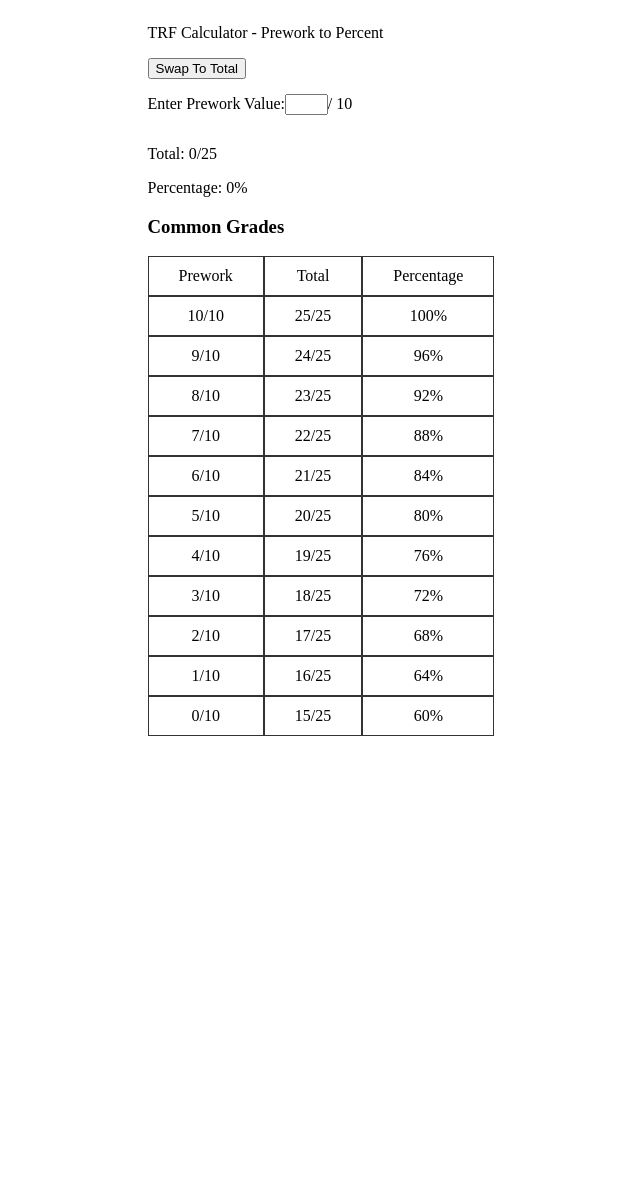
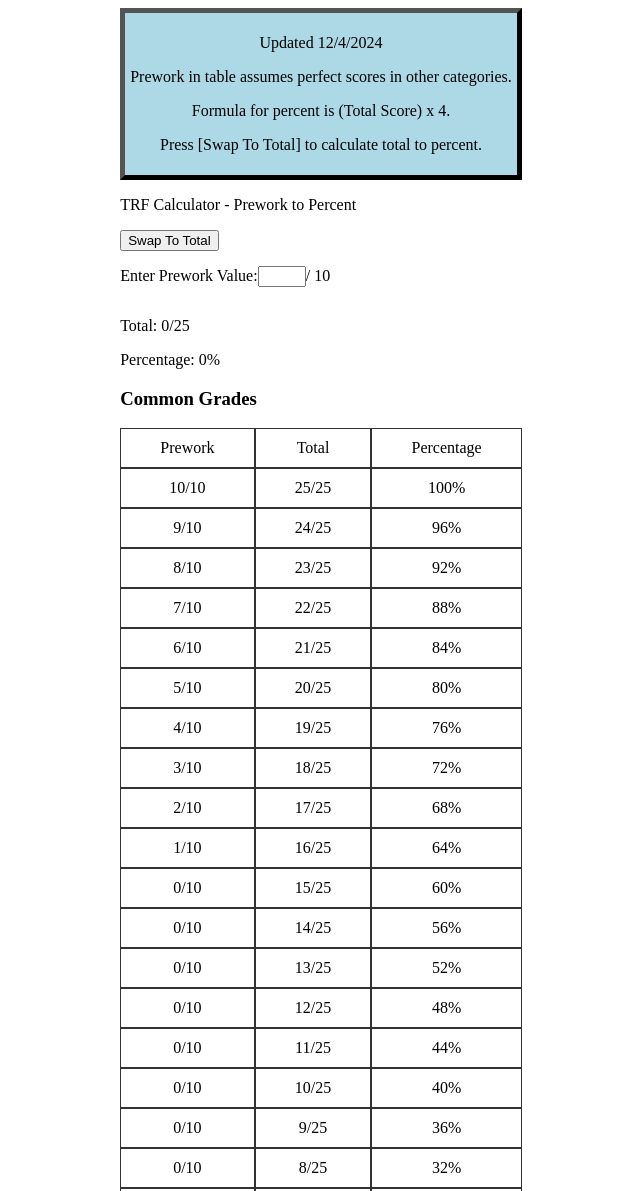
Before and after one commit to dbonill/TRFCalc, a plain HTML site: page index.html in a window 1280 px wide. Shown: the top 1191 px of the page, without its empty margins (319-959 px from the left). Before the commit the page ends 800 px from the top, so only its background shows below. Drawn offline with Linux system fonts and the light colour scheme.

Commit message:
Formula note

```diff
--- a/index.html
+++ b/index.html
@@ -6,9 +6,23 @@
     <meta name="viewport" content="width=device-width, initial-scale=1.0" />
     <link rel="stylesheet" href="style.css" />
     <title>TRF Calc</title>
+    <style>
+        .borderDiv {
+            border: 5px outset black;
+            background-color: lightblue;
+            text-align: center;
+            padding: 5px;
+        }
+    </style>
 </head>
 <body>
     <div>
+        <div class="borderDiv">
+            <p>Updated 12/4/2024</p>
+            <p>Prework in table assumes perfect scores in other categories.</p>
+            <p>Formula for percent is (Total Score) x 4.</p>
+            <p>Press [Swap To Total] to calculate total to percent.</p>
+        </div>
         <div>
             <p id="TRFtitle">TRF Calculator - Prework to Percent</p>
             <button id="swapbutton" type="button" onclick="SwapCalulatorFunction()">Swap To Total</button>
@@ -17,9 +31,10 @@
         <div id="enterValue">
             <p id="valueText">Enter Prework Value: </p><input type="number" id="prework"><p id="valueText2"> / 10</p>
         </div>
-
-        <p id="total">Total: 0/25</p>
-        <p id="percentage">Percentage: 0%</p>
+        <div>
+            <p id="total">Total: 0/25</p>
+            <p id="percentage">Percentage: 0%</p>
+        </div>
 
         <h3>Common Grades</h3>
         <div class="grid-container" id="commonTable">
@@ -48,6 +63,17 @@
             var s = p1 + p2 + p3;
             a.innerHTML += s;
         }
+        for (let i = 14; i >= 0; i--)
+        {
+            var newTotal = i;
+            var newPercentage = newTotal * 4;
+            var tempS = "grid-item";
+            var p1 = "<div class=" + tempS + ">" + "0" + "/10</div>";
+            var p2 = "<div class=" + tempS + ">" + newTotal + "/25</div>";
+            var p3 = "<div class=" + tempS + ">" + newPercentage + "%</div>";
+            var s = p1 + p2 + p3;
+            a.innerHTML += s;
+        }
 
         function CalculateGrades() {
             var x = document.getElementById("prework").value;
@@ -64,7 +90,7 @@
                     newTotal = 0;
                 }
                 newPercentage = floatValue * 4;
-                y.textContent = "Prework: " + newTotal + "/10";
+                //y.textContent = "Prework: " + newTotal + "/10";
                 z.textContent = "Percentage: " + newPercentage + "%";
             }
             else {
@@ -85,7 +111,7 @@
                 button.textContent = "Swap To Prework";
                 valueText1.textContent = "Enter Total Value: ";
                 valueText2.textContent = " / 25";
-                y.textContent = "Prework: 0/10";
+                y.textContent = ""// "Prework: 0/10";
                 z.textContent = "Percentage: 0%";
             }
             else {
```
